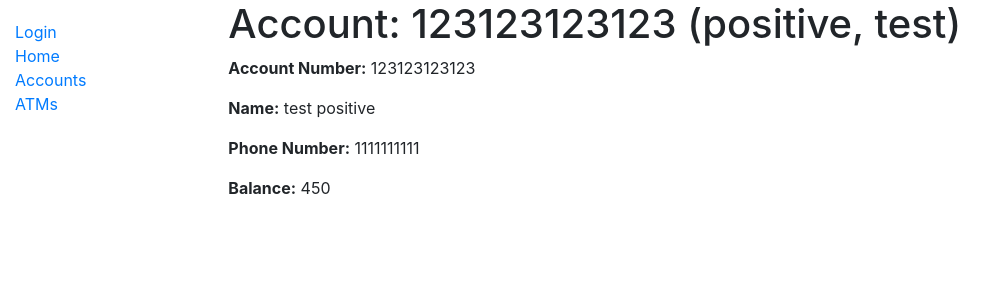
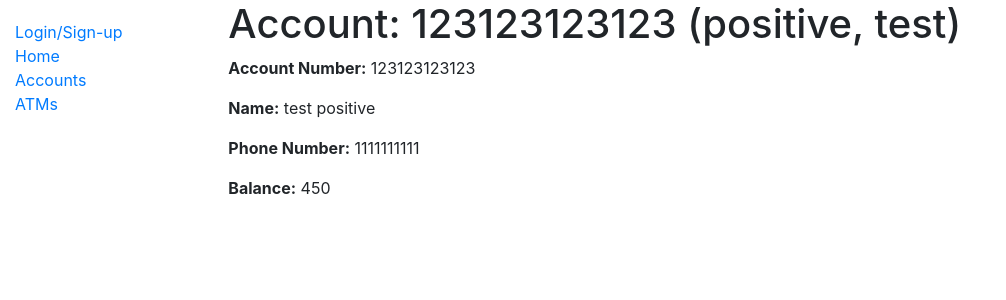
Before and after one commit to LeVarS/Python-ATM, a Django app: page /catalog/account/123123123123 in a window 1280 px wide. Shown: the top 300 px of the page, without its empty margins (0-1006 px from the left). Run offline with Django 3.2, Linux system fonts and the light colour scheme; data comes from the database, SQL or seed files in the repository; both versions use the stored data as it was after the commit; some libraries are stand-ins or nearby versions.

Commit message:
Slight changes - forgot where

```diff
--- a/django/pythonatm/catalog/templates/base_generic.html
+++ b/django/pythonatm/catalog/templates/base_generic.html
@@ -20,7 +20,7 @@
             <li>User: {{ user.get_username }}</li>
             <li><a href="{% url 'logout'%}?next={{request.path}}">Logout</a></li>
           {% else %}
-            <li><a href="{% url 'login'%}?next={{request.path}}">Login</a></li>
+            <li><a href="{% url 'login'%}?next={{request.path}}">Login/Sign-up</a></li>
           {% endif %}
           <!-- <li><a href="{% url 'login' %}">Log in</a></li> -->
           <li><a href="{% url 'index' %}">Home</a></li>
--- a/django/pythonatm/pythonatm/settings.py
+++ b/django/pythonatm/pythonatm/settings.py
@@ -37,6 +37,7 @@ INSTALLED_APPS = [
     'django.contrib.sessions',
     'django.contrib.messages',
     'django.contrib.staticfiles',
+    #'catalog.apps.CatalogConfig',
     'catalog',
 ]
 
@@ -126,3 +127,5 @@ STATIC_URL = '/static/'
 LOGIN_REDIRECT_URL = '/'
 
 EMAIL_BACKEND = 'django.core.mail.backends.console.EmailBackend'
+
+#AUTH_USER_MODEL = 'catalog.CustomUser'
```
Also changed, not shown: django/pythonatm/catalog/admin.py (+12 -1 lines), django/pythonatm/catalog/forms.py (added, +15 -0 lines), django/pythonatm/catalog/models.py (+22 -1 lines), django/pythonatm/catalog/migrations/0007_customuser.py (added), django/pythonatm/catalog/migrations/0008_auto_20191101_2148.py (added), django/pythonatm/catalog/migrations/0009_delete_customuser.py (added), django/pythonatm/db.sqlite3.
